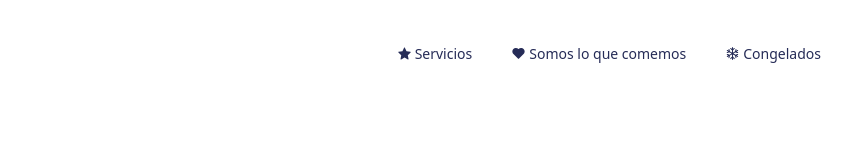
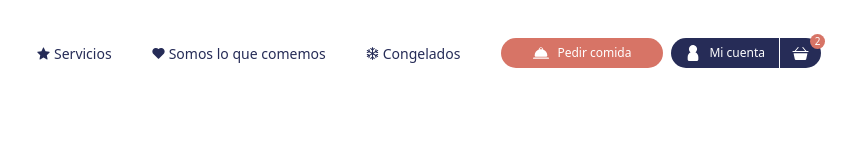
Before and after one commit to amus-dev/cheffify, an Astro site in the folder cliente/: page / in a window 1280 px wide. Shown: the full height of the page, 289-1145 px from the left. Built offline with nearby package versions, Linux system fonts and the light colour scheme; Astro itself is replaced by a stand-in of ours.

Commit message:
Refactor MenuNav component and add AccountButton and FoodButton components

```diff
--- a/cliente/src/components/common/MenuNav.astro
+++ b/cliente/src/components/common/MenuNav.astro
@@ -2,6 +2,8 @@
 import Logo from "@assets/images/logo/cheffify-logo.svg";
 import ButtonLink from "./buttons/ButtonLink.astro";
 import { MENU_ITEMS } from "@utils/const/menu";
+import FoodButton from "./buttons/FoodButton.astro";
+import AccountButton from "./buttons/AccountButton.astro";
 ---
 
 <nav
@@ -32,10 +34,10 @@ import { MENU_ITEMS } from "@utils/const/menu";
       ))
     }
   </ul>
-  <!-- <div className="flex items-center gap-2">
+  <div class="flex items-center gap-2">
     <FoodButton />
     <AccountButton />
-    <LogOutButton />
+    <!-- <LogOutButton /> -->
   </div>
-  <CartProducts /> -->
+  <!-- <CartProducts /> -->
 </nav>
--- /dev/null
+++ b/cliente/src/components/common/buttons/AccountButton.astro
@@ -0,0 +1,28 @@
+---
+import AccountIcon from "@assets/icons/account.svg";
+import ShopIcon from "@assets/icons/bag.svg";
+---
+
+<div class="flex items-center gap-[1px]">
+  <a
+    href="/login"
+    class="bg-primary text-white flex items-center px-[14px] py-[6px] rounded-l-full text-[12px] gap-2 font-medium hover:bg-secondary transition-all duration-500 h-[30px]"
+  >
+    <img src={AccountIcon.src} alt="Icono de cuenta" class="size-[16px]" />
+    <span class="hidden lg:block">Mi cuenta</span>
+  </a>
+  <button
+    class="group bg-primary py-[6px] px-3 rounded-r-full hover:bg-secondary transition-all duration-500 h-[30px] relative"
+  >
+    <img
+      src={ShopIcon.src}
+      alt="Icono de shop para ver el carrito"
+      class="size-[17px]"
+    />
+    <span
+      class="absolute -top-1 -right-1 bg-secondary text-white rounded-full w-[15px] h-[15px] flex items-center justify-center text-[10px] transition-all duration-500 group-hover:bg-primary"
+    >
+      2
+    </span>
+  </button>
+</div>
--- /dev/null
+++ b/cliente/src/components/common/buttons/FoodButton.astro
@@ -0,0 +1,16 @@
+---
+import BellIcon from "@assets/icons/bell.svg";
+---
+
+<a
+  href="/shop"
+  aria-label="Boton de pedir comida que te lleva a la sección de todos los productos"
+  class="bg-secondary flex items-center rounded-full text-[12px] px-[7px] lg:px-[32px] gap-2 py-[6px] font-medium hover:bg-primary transition-all duration-500 text-white"
+>
+  <img
+    src={BellIcon.src}
+    alt="Icono de campana para el boton pedir comida"
+    class="size-[16px]"
+  />
+  <span class="hidden lg:block">Pedir comida</span>
+</a>
```
